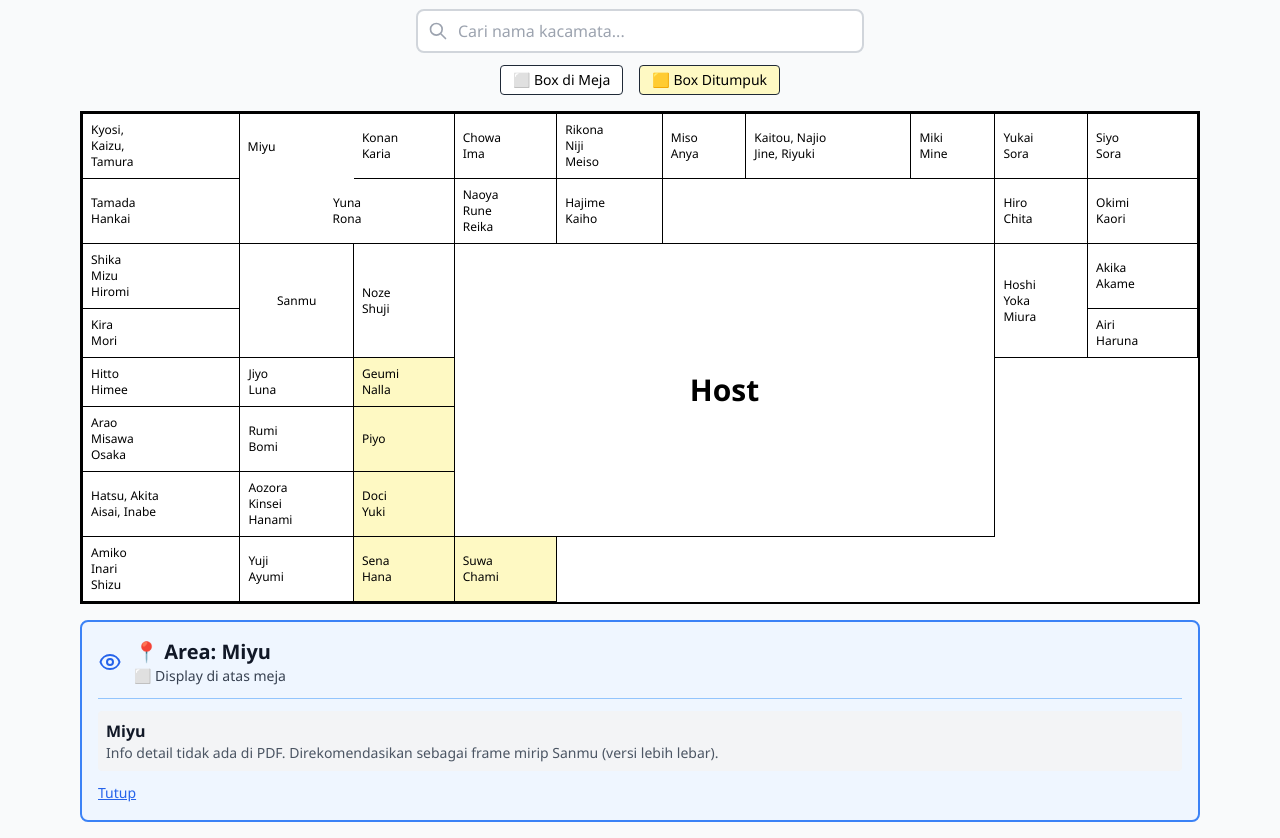
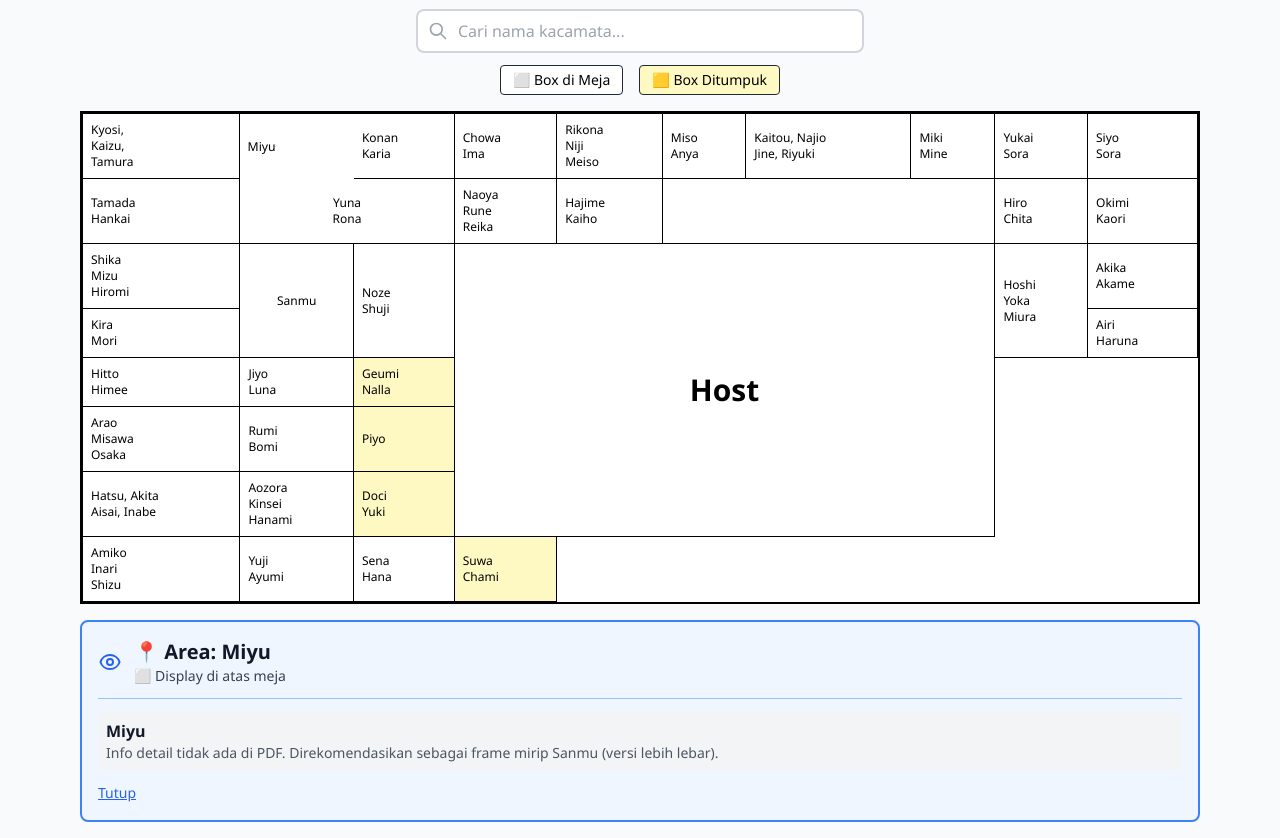
Before and after one commit to abrielfata/GT, a website: page index.html in a window 1280 px wide. Both pictures are taken after a click on the element "Miyu". Shown: the part 87-925 px from the top of the page. Drawn offline with nearby package versions, Linux system fonts and the light colour scheme.

Commit message:
Denah Kacamata Heykamers.

```diff
--- a/index.html
+++ b/index.html
@@ -198,7 +198,7 @@
                         <td class="cell border border-black p-2 text-xs cursor-pointer bg-white" data-names="Yuji,Ayumi">
                             Yuji<br/>Ayumi
                         </td>
-                        <td class="cell border border-black p-2 text-xs cursor-pointer bg-yellow-100" data-names="Sena,Hana" data-stacked="true">
+                        <td class="cell border border-black p-2 text-xs cursor-pointer bg-white" data-names="Sena,Hana" data-stacked="true">
                             Sena<br/>Hana
                         </td>
                         <td class="cell border border-black p-2 text-xs cursor-pointer bg-yellow-100" data-names="Suwa,Chami" data-stacked="true">
@@ -688,7 +688,7 @@
             { name: 'Kaiho', type: 'table', area: 'E2' },
             { name: 'Hiro', type: 'table', area: 'I2' },
             { name: 'Chita', type: 'table', area: 'I2' },
-            { name: 'Kosong', type: 'table', area: 'J2-Kosong' }, // Area unik
+            { name: 'Kosong', type: 'table', area: 'J2-Kosong' },
             { name: 'Okimi', type: 'stacked', area: 'J2' },
             { name: 'Kaori', type: 'stacked', area: 'J2' },
             { name: 'Shika', type: 'table', area: 'A3' },
@@ -729,7 +729,7 @@
             { name: 'Yuki', type: 'stacked', area: 'C7' },
             { name: 'Amiko', type: 'table', area: 'A8' }, // Diupdate
             { name: 'Inari', type: 'table', area: 'A8' }, // Diupdate
-            { name:'Hizu', type: 'table', area: 'A8' }, // Diupdate
+            { name: 'Shizu', type: 'table', area: 'A8' }, // Diupdate
             { name: 'Yuji', type: 'table', area: 'B8' },
             { name: 'Ayumi', type: 'table', area: 'B8' },
             { name: 'Sena', type: 'stacked', area: 'C8' },
@@ -834,15 +834,18 @@
                 detailsContainer.innerHTML = '';
 
                 namesList.forEach(nameStr => {
-                    const name = nameStr.trim();
+                    let name = nameStr.trim();
                     if (name === 'Kosong') {
                         detailsContainer.innerHTML += '<p class="text-gray-600">Box ini kosong.</p>';
                         return;
                     }
 
-                    // Typo correction for user input
-                    const correctedName = name.toLowerCase() === 'amiku' ? 'Amiko' : name;
-                    const data = glassesData[correctedName];
+                    // Koreksi typo "Amiku"
+                    if (name.toLowerCase() === 'amiku') {
+                        name = 'Amiko';
+                    }
+
+                    const data = glassesData[name];
 
                     if (data) {
                         let detailHtml = '';
```
